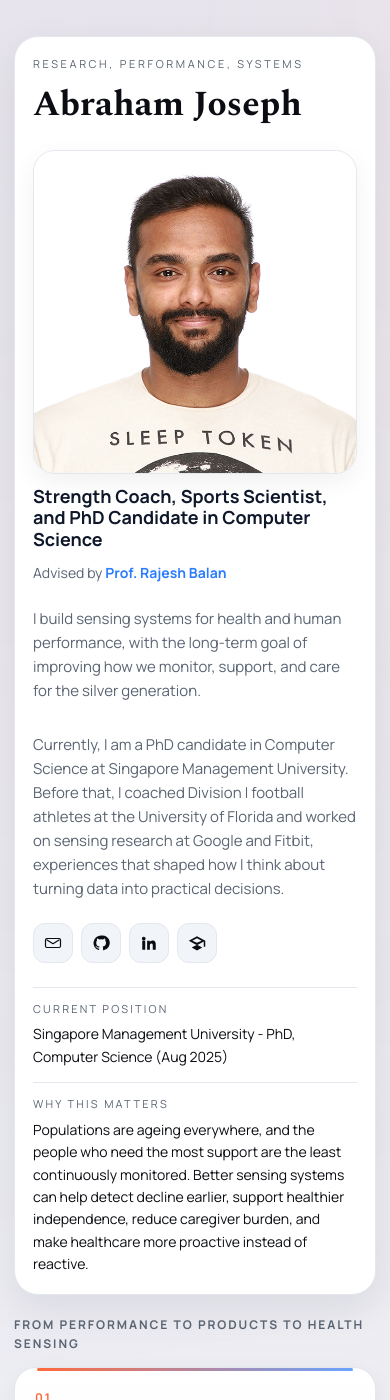
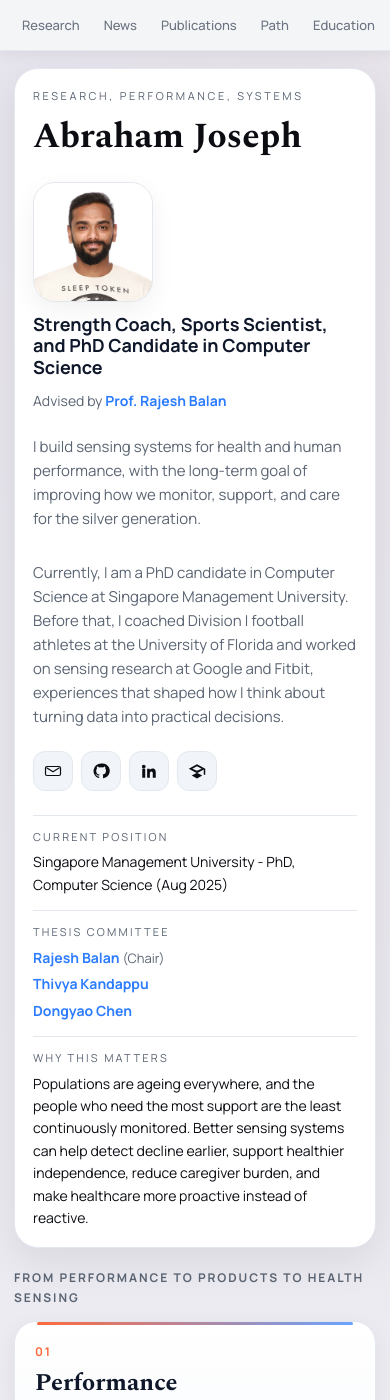
Before and after one commit to abe96/abe96.github.io, a Jekyll site: the page built from index.html, in a window 390 px wide and 1400 px high. Built offline with Jekyll 4.4.1, drawn with Linux system fonts in a browser that asks for light colours; some of the changed text lies outside the part shown.

Commit message:
Add QE milestone, accepted papers, and thesis committee
- News: QE milestone with photos, IJHCI and SIGCSE TS 2027 acceptance cards
- Publications: two accepted papers with status chips, two-column grid
- Hero: thesis committee with links
- Mobile: swipeable nav, smaller phone avatar, tablet hero layout
- Focus areas: Pervasive Sensing, Mobile Systems, Sports HCI

Co-Authored-By: Claude Opus 5.5 <noreply@anthropic.com>

```diff
--- a/_data/education.yml
+++ b/_data/education.yml
@@ -1,5 +1,5 @@
 - school: Singapore Management University
-  detail: PhD, Computer Science (Aug 2025)
+  detail: PhD, Computer Science (2025 - Present)
   image: Work/SMU.png
   alt: Singapore Management University
 - school: University of Florida
--- a/_data/research.yml
+++ b/_data/research.yml
@@ -1,3 +1,3 @@
 - Pervasive Sensing
-- Human-AI Interaction
-- Health Sensing
+- Mobile Systems
+- Sports HCI
--- a/index.html
+++ b/index.html
@@ -38,6 +38,14 @@ description: Abraham Joseph - PhD CS, Research Engineer.
     <div class="side-block">
       <p class="side-title">{{ site.data.profile.current.label }}</p>
       <p class="side-body">{{ site.data.profile.current.value }}</p>
+    </div>
+    <div class="side-block">
+      <p class="side-title">{{ site.data.profile.committee_title }}</p>
+      <ul class="committee-list">
+        {% for person in site.data.profile.committee %}
+          <li><a href="{{ person.url }}" target="_blank" rel="noreferrer">{{ person.name }}</a>{% if person.role %} <span class="committee-list__role">({{ person.role }})</span>{% endif %}</li>
+        {% endfor %}
+      </ul>
     </div>
     <div class="side-block">
       <p class="side-title">{{ site.data.profile.why_title }}</p>
@@ -93,10 +101,35 @@ description: Abraham Joseph - PhD CS, Research Engineer.
         </div>
         <p class="section-copy">Selected demos, public appearances, and media coverage.</p>
       </div>
+      {% assign milestone = site.data.milestone %}
+      {% if milestone %}
+        <article id="milestone" class="milestone">
+          <div class="milestone__text">
+            <p class="milestone__meta">{{ milestone.kicker }} &middot; {{ milestone.date }}</p>
+            <h3 class="milestone__title">{{ milestone.title }}</h3>
+            <p class="milestone__talk">{{ milestone.talk }}</p>
+            <p class="milestone__body">{{ milestone.body }}</p>
+          </div>
+          <div class="milestone__gallery">
+            {% for photo in milestone.photos %}
+              <a class="milestone__photo" href="{{ photo.image | relative_url }}" target="_blank" rel="noreferrer">
+                <img src="{{ photo.image | relative_url }}" alt="{{ photo.alt }}" loading="lazy" />
+              </a>
+            {% endfor %}
+          </div>
+        </article>
+      {% endif %}
       <div class="news-grid">
         {% for item in site.data.news %}
-          <a class="news-card reveal" href="{{ item.url }}" target="_blank" rel="noreferrer">
-            <img class="news-card__image" src="{{ item.image }}" alt="{{ item.alt }}" />
+          <a class="news-card reveal" href="{{ item.url }}"{% if item.url contains '://' %} target="_blank" rel="noreferrer"{% endif %}>
+            {% if item.image %}
+              <img class="news-card__image" src="{{ item.image }}" alt="{{ item.alt }}" loading="lazy" />
+            {% else %}
+              <div class="news-card__cover{% if item.cover_tone %} news-card__cover--{{ item.cover_tone }}{% endif %}" aria-hidden="true">
+                <span class="news-card__cover-title">{{ item.cover }}</span>
+                <span class="news-card__cover-detail">{{ item.cover_detail }}</span>
+              </div>
+            {% endif %}
             <div class="news-card__body">
               <span class="news-card__meta">{{ item.date }} &middot; {{ item.source }}</span>
               <h3 class="news-card__title">{{ item.title }}</h3>
@@ -111,15 +144,20 @@ description: Abraham Joseph - PhD CS, Research Engineer.
         <div>
           <h2>Publications</h2>
         </div>
-        <p class="section-copy">A growing body of work across applied computer vision and bioengineering.</p>
+        <p class="section-copy">A growing body of work across HCI, computer vision, computing education, and bioengineering.</p>
       </div>
       <div class="publication-grid">
         {% for item in site.data.publications %}
           <article class="publication-card">
-            <p class="publication-card__venue">{{ item.venue }}</p>
+            <div class="publication-card__meta">
+              <p class="publication-card__venue">{{ item.venue }}</p>
+              {% if item.status %}<span class="status-chip">{{ item.status }}</span>{% endif %}
+            </div>
             <h3 class="publication-card__title">{{ item.title }}</h3>
             <p class="publication-card__authors">{{ item.authors | replace: 'Harold Abraham Joseph', '<strong>Harold Abraham Joseph</strong>' }}</p>
-            <a class="inline-link" href="{{ item.url }}" target="_blank" rel="noreferrer">Paper</a>
+            {% if item.url %}
+              <a class="inline-link" href="{{ item.url }}" target="_blank" rel="noreferrer">Paper</a>
+            {% endif %}
           </article>
         {% endfor %}
       </div>
@@ -145,7 +183,7 @@ description: Abraham Joseph - PhD CS, Research Engineer.
             {% for item in research_items %}
               <article class="path-entry">
                 <div class="path-entry__mark">
-                  <img class="path-entry__logo" src="{{ item.image | relative_url }}" alt="{{ item.alt }}" />
+                  <img class="path-entry__logo" src="{{ item.image | relative_url }}" alt="{{ item.alt }}" loading="lazy" />
                 </div>
                 <div class="path-entry__content">
                   <p class="path-entry__time">{{ item.time }}</p>
@@ -166,7 +204,7 @@ description: Abraham Joseph - PhD CS, Research Engineer.
             {% for item in product_items %}
               <article class="path-entry">
                 <div class="path-entry__mark">
-                  <img class="path-entry__logo" src="{{ item.image | relative_url }}" alt="{{ item.alt }}" />
+                  <img class="path-entry__logo" src="{{ item.image | relative_url }}" alt="{{ item.alt }}" loading="lazy" />
                 </div>
                 <div class="path-entry__content">
                   <p class="path-entry__time">{{ item.time }}</p>
@@ -187,7 +225,7 @@ description: Abraham Joseph - PhD CS, Research Engineer.
             {% for item in performance_items %}
               <article class="path-entry">
                 <div class="path-entry__mark">
-                  <img class="path-entry__logo" src="{{ item.image | relative_url }}" alt="{{ item.alt }}" />
+                  <img class="path-entry__logo" src="{{ item.image | relative_url }}" alt="{{ item.alt }}" loading="lazy" />
                 </div>
                 <div class="path-entry__content">
                   <p class="path-entry__time">{{ item.time }}</p>
@@ -212,7 +250,7 @@ description: Abraham Joseph - PhD CS, Research Engineer.
       <div class="education-grid">
         {% for item in site.data.education %}
           <article class="education-card reveal">
-            <img class="education-card__logo" src="{{ item.image | relative_url }}" alt="{{ item.alt }}" />
+            <img class="education-card__logo" src="{{ item.image | relative_url }}" alt="{{ item.alt }}" loading="lazy" />
             <div class="education-card__body">
               <h3 class="education-card__school">{{ item.school }}</h3>
               <p class="education-card__detail">{{ item.detail }}</p>
@@ -250,7 +288,7 @@ description: Abraham Joseph - PhD CS, Research Engineer.
       <div class="achievement-grid">
         {% for item in site.data.achievements %}
           <article class="achievement-card reveal">
-            <img class="achievement-card__image" src="{{ item.image | relative_url }}" alt="{{ item.alt }}" />
+            <img class="achievement-card__image" src="{{ item.image | relative_url }}" alt="{{ item.alt }}" loading="lazy" />
             <div class="achievement-card__body">
               <h3 class="achievement-card__title">{{ item.title }}</h3>
               <p class="achievement-card__detail">{{ item.detail }}</p>
@@ -268,7 +306,7 @@ description: Abraham Joseph - PhD CS, Research Engineer.
         <p class="section-copy">A small product experiment where coaching, combat sports, and systems thinking meet.</p>
       </div>
       <article class="product-card">
-        <img class="product-card__thumb" src="{{ site.data.product.image | relative_url }}" alt="{{ site.data.product.alt }}" />
+        <img class="product-card__thumb" src="{{ site.data.product.image | relative_url }}" alt="{{ site.data.product.alt }}" loading="lazy" />
         <div class="product-card__body">
           <p class="product-card__eyebrow">Built From My Past And My Passion</p>
           <h3 class="product-card__title">{{ site.data.product.title }}</h3>
--- a/styles.css
+++ b/styles.css
@@ -17,6 +17,12 @@
   box-sizing: border-box;
   margin: 0;
   padding: 0;
+}
+
+@media (prefers-reduced-motion: no-preference) {
+  html {
+    scroll-behavior: smooth;
+  }
 }
 
 body {
@@ -238,6 +244,23 @@ a:hover {
   color: var(--text);
 }
 
+.committee-list {
+  list-style: none;
+  display: grid;
+  gap: 4px;
+  font-size: 14px;
+}
+
+.committee-list a {
+  color: var(--accent-2);
+  font-weight: 700;
+}
+
+.committee-list__role {
+  color: var(--muted);
+  font-size: 13px;
+}
+
 .content-shell {
   display: block;
 }
@@ -310,6 +333,7 @@ a:hover {
 
 .section {
   padding: 34px 0;
+  scroll-margin-top: 48px;
 }
 
 .section h2 {
@@ -396,7 +420,7 @@ a:hover {
 
 .publication-grid {
   display: grid;
-  grid-template-columns: repeat(auto-fit, minmax(280px, 1fr));
+  grid-template-columns: repeat(auto-fit, minmax(min(100%, 340px), 1fr));
   gap: 18px;
 }
 
@@ -408,12 +432,30 @@ a:hover {
   box-shadow: var(--shadow-soft);
 }
 
+.publication-card__meta {
+  display: flex;
+  flex-wrap: wrap;
+  align-items: center;
+  gap: 10px;
+}
+
 .publication-card__venue {
   color: var(--accent-2);
   text-transform: uppercase;
   letter-spacing: 0.12em;
   font-size: 12px;
   font-weight: 700;
+}
+
+.status-chip {
+  padding: 3px 10px;
+  border-radius: 999px;
+  background: rgba(255, 106, 61, 0.12);
+  color: #c2410c;
+  text-transform: uppercase;
+  letter-spacing: 0.12em;
+  font-size: 11px;
+  font-weight: 800;
 }
 
 .publication-card__title {
@@ -437,7 +479,8 @@ a:hover {
 }
 
 .inline-link {
-  margin-left: 8px;
+  display: inline-block;
+  margin-top: 12px;
   font-weight: 600;
   color: var(--accent-2);
 }
@@ -711,6 +754,134 @@ a:hover {
   line-height: 1.15;
 }
 
+.news-card__cover {
+  height: 170px;
+  display: flex;
+  flex-direction: column;
+  justify-content: flex-end;
+  gap: 8px;
+  padding: 18px;
+  color: #ffffff;
+  background:
+    radial-gradient(circle at 85% 15%, rgba(255, 106, 61, 0.6), transparent 45%),
+    linear-gradient(135deg, var(--accent-3), #1e293b);
+}
+
+.news-card__cover--blue {
+  background:
+    radial-gradient(circle at 85% 15%, rgba(43, 124, 255, 0.65), transparent 45%),
+    linear-gradient(135deg, var(--accent-3), #1e293b);
+}
+
+.news-card__cover-title {
+  font-family: "Spectral", serif;
+  font-size: 36px;
+  font-weight: 600;
+  line-height: 1;
+}
+
+.news-card__cover-detail {
+  max-width: 26ch;
+  font-size: 12px;
+  line-height: 1.4;
+  color: rgba(255, 255, 255, 0.75);
+}
+
+.milestone {
+  position: relative;
+  display: grid;
+  grid-template-columns: minmax(0, 0.9fr) minmax(0, 1.1fr);
+  gap: 26px;
+  align-items: center;
+  padding: 22px;
+  margin-bottom: 18px;
+  border-radius: 24px;
+  background: linear-gradient(180deg, #ffffff, #f7f9fc);
+  border: 1px solid var(--line);
+  box-shadow: var(--shadow-soft);
+  scroll-margin-top: 80px;
+}
+
+.milestone::before {
+  content: "";
+  position: absolute;
+  top: 0;
+  left: 22px;
+  right: 22px;
+  height: 3px;
+  border-radius: 999px;
+  background: linear-gradient(90deg, var(--accent), rgba(43, 124, 255, 0.7));
+}
+
+.milestone__text {
+  display: grid;
+  gap: 12px;
+  padding: 4px;
+}
+
+.milestone__meta {
+  font-size: 12px;
+  font-weight: 800;
+  letter-spacing: 0.16em;
+  text-transform: uppercase;
+  color: var(--accent);
+}
+
+.milestone__title {
+  font-family: "Spectral", serif;
+  font-size: 32px;
+  line-height: 1.05;
+  color: var(--accent-3);
+}
+
+.milestone__talk {
+  padding-left: 14px;
+  border-left: 3px solid var(--accent-2);
+  font-family: "Spectral", serif;
+  font-style: italic;
+  font-size: 19px;
+  line-height: 1.3;
+  color: var(--accent-3);
+}
+
+.milestone__body {
+  color: var(--muted);
+  font-size: 15px;
+  line-height: 1.65;
+}
+
+.milestone__gallery {
+  display: grid;
+  grid-template-columns: repeat(2, minmax(0, 1fr));
+  gap: 10px;
+}
+
+.milestone__photo {
+  display: block;
+  aspect-ratio: 4 / 3;
+  border-radius: 16px;
+  overflow: hidden;
+  border: 1px solid var(--line);
+  background: var(--bg-soft);
+}
+
+.milestone__photo:first-child {
+  grid-column: 1 / -1;
+  aspect-ratio: 7 / 3;
+}
+
+.milestone__photo img {
+  width: 100%;
+  height: 100%;
+  object-fit: cover;
+  display: block;
+  transition: transform 0.3s ease;
+}
+
+.milestone__photo:hover img {
+  transform: scale(1.03);
+}
+
 .achievement-grid {
   display: grid;
   grid-template-columns: repeat(auto-fit, minmax(240px, 1fr));
@@ -920,7 +1091,7 @@ a:hover {
 
 @media (max-width: 820px) {
   .page {
-    padding: 48px 18px 60px;
+    padding: 76px 18px 60px;
   }
 
   .hero {
@@ -929,8 +1100,14 @@ a:hover {
   }
 
   .hero-side {
-    flex-direction: row;
-    flex-wrap: wrap;
+    display: grid;
+    grid-template-columns: 160px minmax(0, 1fr);
+    align-items: start;
+    gap: 14px 22px;
+  }
+
+  .avatar--desktop {
+    grid-row: span 3;
   }
 
   .avatar {
@@ -938,7 +1115,21 @@ a:hover {
   }
 
   .top-nav {
+    justify-content: flex-start;
+    flex-wrap: nowrap;
+    gap: 4px;
+    padding: 8px 12px;
+    overflow-x: auto;
+    scrollbar-width: none;
+  }
+
+  .top-nav::-webkit-scrollbar {
     display: none;
+  }
+
+  .top-nav a {
+    flex: 0 0 auto;
+    padding: 0 10px;
   }
 
   .journey-grid,
@@ -954,6 +1145,11 @@ a:hover {
   .product-card__thumb {
     width: 160px;
     height: 160px;
+  }
+
+  .milestone {
+    grid-template-columns: 1fr;
+    gap: 20px;
   }
 
 }
@@ -982,7 +1178,7 @@ a:hover {
     display: block;
   }
   .page {
-    padding: 36px 14px 52px;
+    padding: 68px 14px 52px;
   }
 
   .hero {
@@ -1003,12 +1199,18 @@ a:hover {
   }
 
   .hero-side {
+    display: flex;
     flex-direction: column;
+    align-items: stretch;
     gap: 14px;
   }
 
   .avatar {
     max-width: 100%;
+  }
+
+  .avatar--mobile {
+    max-width: 120px;
   }
 
   .quick-links {
@@ -1025,8 +1227,29 @@ a:hover {
     grid-template-columns: 1fr;
   }
 
-  .news-card__image {
+  .news-card__image,
+  .news-card__cover {
     height: 180px;
+  }
+
+  .milestone {
+    padding: 20px;
+  }
+
+  .milestone__title {
+    font-size: 26px;
+  }
+
+  .milestone__talk {
+    font-size: 17px;
+  }
+
+  .publication-card {
+    padding: 20px;
+  }
+
+  .publication-card__title {
+    font-size: 21px;
   }
 
   .achievement-grid {
```
Also changed, not shown: _data/milestone.yml (added, +12 -0 lines), _data/news.yml (+13 -0 lines), _data/profile.yml (+9 -0 lines), _data/publications.yml (+8 -0 lines), QE/qe-committee.jpg (added), QE/qe-research-focus.jpg (added), QE/qe-title-slide.jpg (added).
